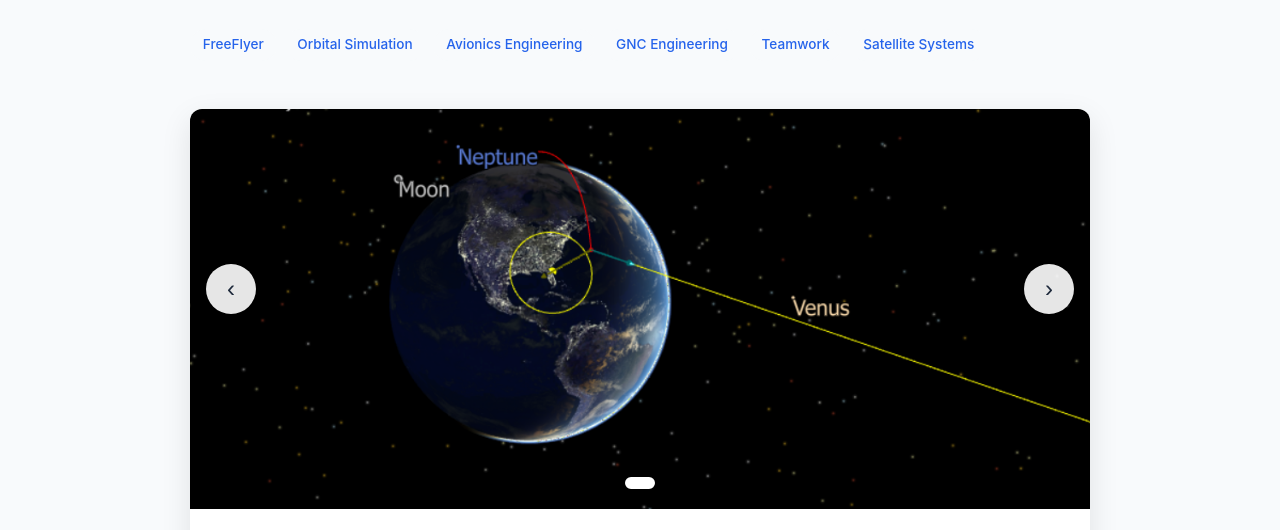
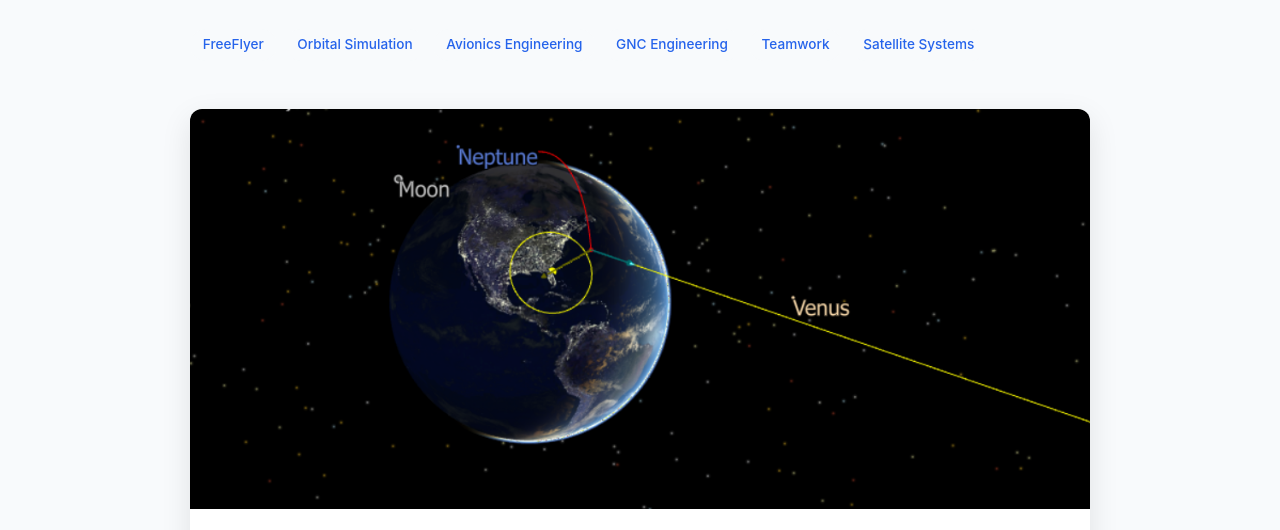
Before and after one commit to probablyAidan2/StemPortfolio, a plain HTML site: page Theia.html in a window 1280 px wide. Shown: the part 262-792 px from the top of the page. Drawn offline with Linux system fonts and the light colour scheme.

Commit message:
Remove navigation buttons and indicators from Theia.html
Removed navigation buttons and indicators from Theia.html.

```diff
--- a/Theia.html
+++ b/Theia.html
@@ -263,17 +263,8 @@
                         <p>Simulation of our orbit including ground station contact times and satellite attitude adjustments.</p>
                     </div>
                 </div>
-
-            <!-- Navigation Buttons -->
-            <button class="carousel-btn carousel-btn-prev" onclick="changeSlide(-1)">‹</button>
-            <button class="carousel-btn carousel-btn-next" onclick="changeSlide(1)">›</button>
-
-            <!-- Indicators -->
-            <div class="carousel-indicators">
-                <span class="carousel-indicator active" onclick="goToSlide(0)"></span>
             </div>
         </div>
-
         <div class="project-section">
             <h2>Overview</h2>
             <p>The Telescope Housing Event-based Imaging Apparatus(THEIA) is a 6U CubeSat being built through the University of Maryland, College Park's Satellite Development Program (SatDev).
```
